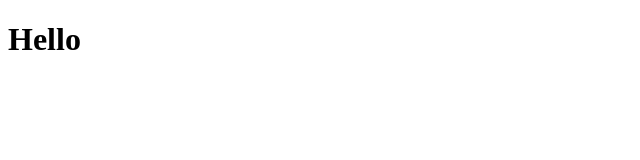
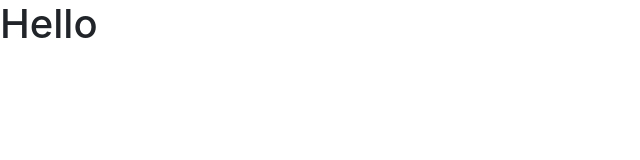
Before and after one commit to devsandeep26/react-bootcamp, a React app: page public/index.html in a window 1280 px wide. Shown: the whole page, without its empty margins (0-640 px from the left). Built offline with nearby package versions, Linux system fonts and the light colour scheme.

Commit message:
added bootstrap , font file and font icon

```diff
--- a/public/index.html
+++ b/public/index.html
@@ -25,6 +25,11 @@
       Learn how to configure a non-root public URL by running `npm run build`.
     -->
     <title>React App</title>
+    <link rel="stylesheet" href="https://cdn.jsdelivr.net/npm/bootstrap@4.6.1/dist/css/bootstrap.min.css" integrity="sha384-zCbKRCUGaJDkqS1kPbPd7TveP5iyJE0EjAuZQTgFLD2ylzuqKfdKlfG/eSrtxUkn" crossorigin="anonymous">
+    <link rel="preconnect" href="https://fonts.googleapis.com">
+<link rel="preconnect" href="https://fonts.gstatic.com" crossorigin>
+<link href="https://fonts.googleapis.com/css2?family=Open+Sans:wght@400;500;600;700&display=swap" rel="stylesheet">
+<link rel="stylesheet" href="https://cdn.jsdelivr.net/npm/font-awesome@4.7.0/css/font-awesome.min.css">
   </head>
   <body>
     <noscript>You need to enable JavaScript to run this app.</noscript>
```
